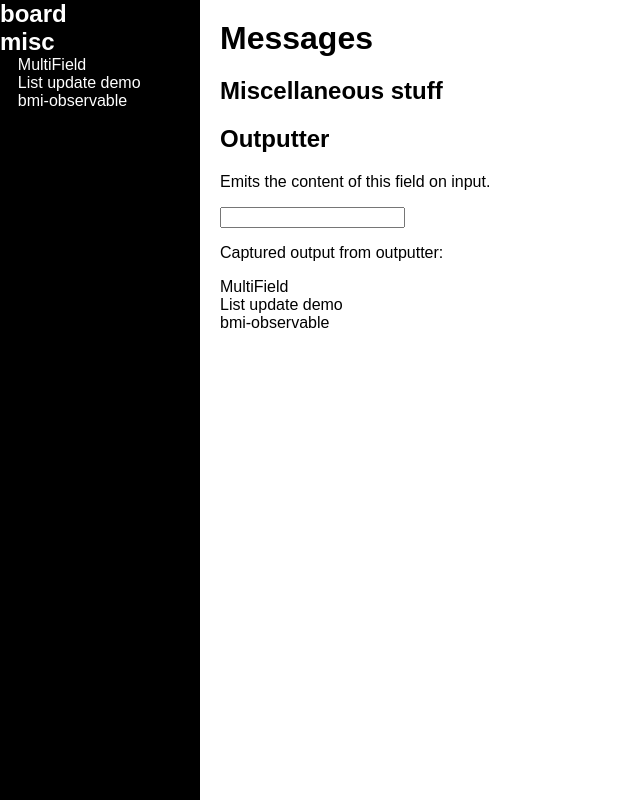
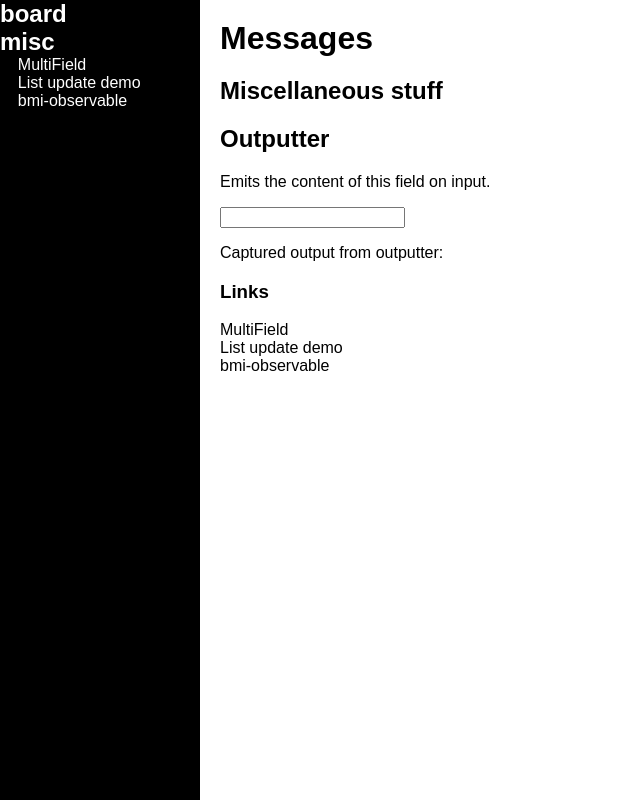
Before and after one commit to stai1/messages, an Angular app: page /misc in a window 1280 px wide. Shown: the whole page, without its empty margins (0-640 px from the left). Built offline with nearby package versions, Linux system fonts and the light colour scheme; what angular-in-memory-web-api would draw is missing.

Commit message:
Misc links header

```diff
--- a/src/app/misc/misc.component.html
+++ b/src/app/misc/misc.component.html
@@ -2,6 +2,7 @@
 <app-outputter (outMessage)="onOutput($event)"></app-outputter>
 <p>Captured output from outputter:</p>
 <p>{{message}}</p>
+<h3>Links</h3>
 <div routerLink="multi-field">MultiField</div>
 <div routerLink="list-update">List update demo</div>
 <div routerLink="bmi-observable">bmi-observable</div>
```
